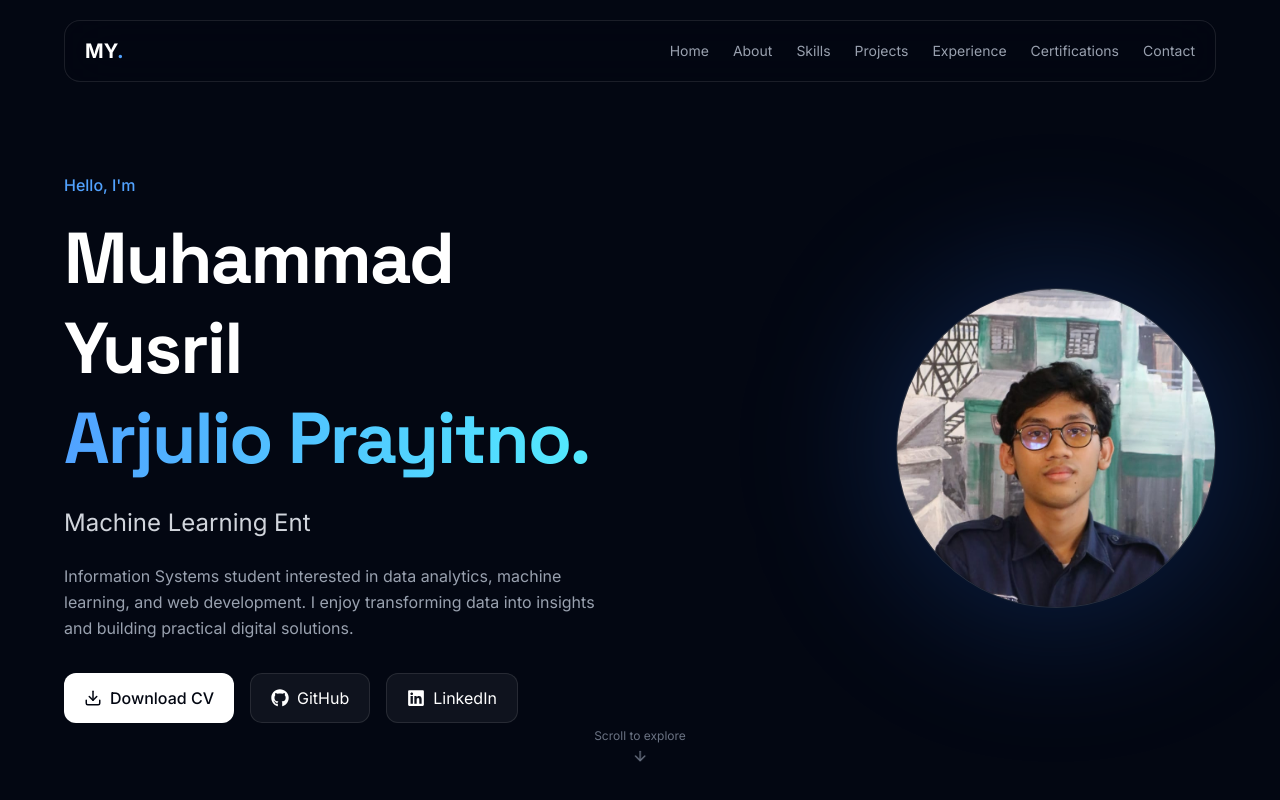
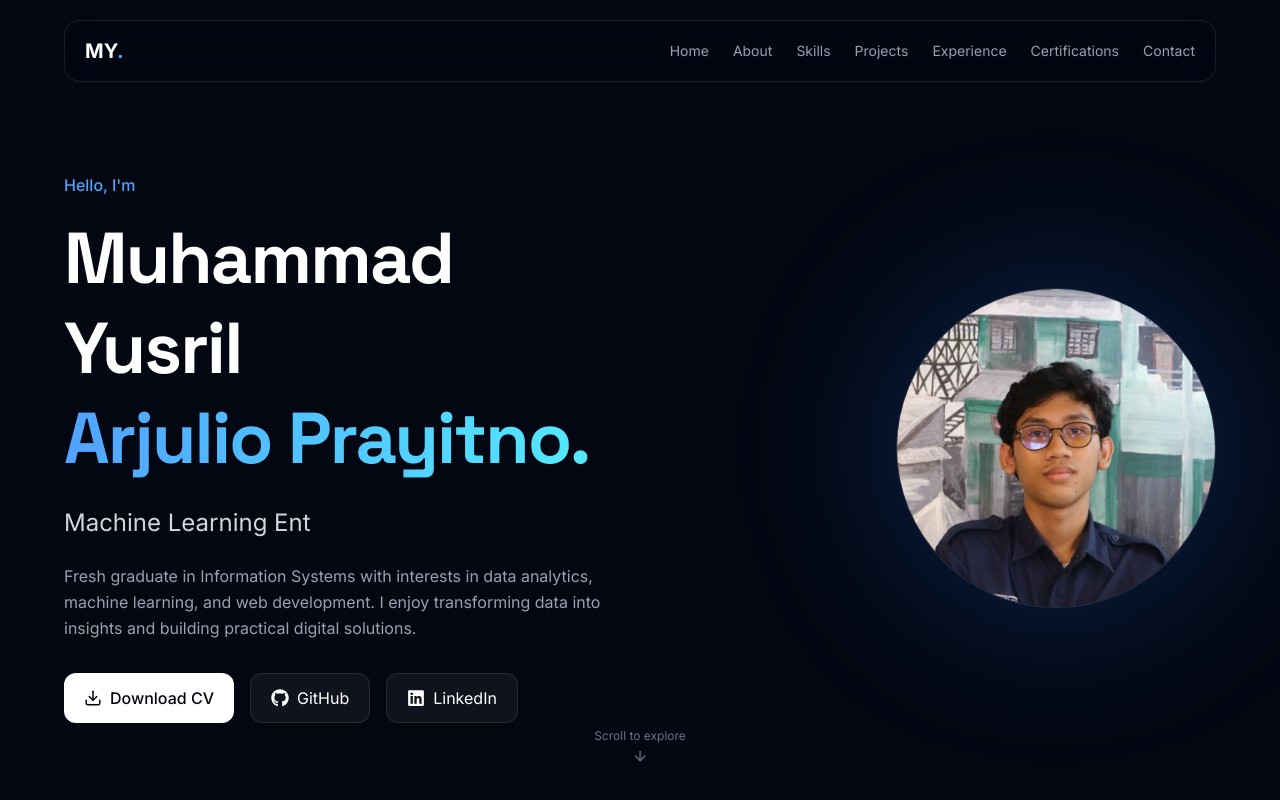
Before and after one commit to myusrilap/my-portofolio, a React app: page / in a window 1280 px wide. Shown: the top 800 px of the page. Built offline with nearby package versions, Linux system fonts and the light colour scheme; the HTML template or start-up script is replaced by a standard one.

Commit message:
fix information

```diff
--- a/src/components/Hero.jsx
+++ b/src/components/Hero.jsx
@@ -49,9 +49,9 @@ const Hero = () => {
             </div>
 
             <p className="mt-6 max-w-xl text-gray-400 leading-relaxed">
-              Information Systems student interested in data analytics,
-              machine learning, and web development. I enjoy transforming
-              data into insights and building practical digital solutions.
+            Fresh graduate in Information Systems with interests in data analytics,
+            machine learning, and web development. I enjoy transforming data into
+            insights and building practical digital solutions.
             </p>
 
             {/* Buttons */}
```
